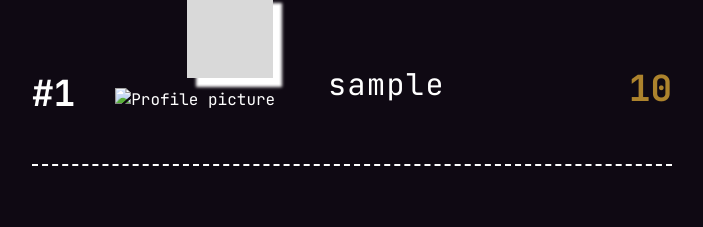
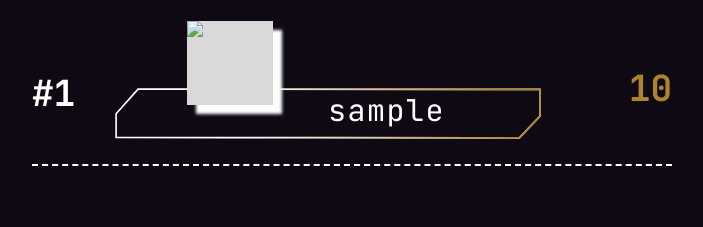
Before and after one commit to GDSC-IIIT-Kalyani/Hacktober-Fest-2023, a Flask app: template templates/index.html in a window 1280 px wide. Shown: the part 2443-2670 px from the top of the page, without its empty margins (288-991 px from the left). Run offline with Flask 2, Linux system fonts and the light colour scheme; the template is opened without the code that fills it: most values are stand-ins (such as "Sample title", 1, 10 or a date in 2020); style sheets or scripts are compiled from the project's sources.

Commit message:
Patches to leaderboard

```diff
--- a/templates/index.html
+++ b/templates/index.html
@@ -182,9 +182,9 @@
         <div class="flex justify-center  gap-10 xs_lead:gap-5  border-b-2 border-dashed border-[#FFFFFF]">
             <div class="text-4xl xs_lead:text-[16px] sm_lead:text-lg md_lead:text-xl  font-bold relative top-[65px] left-0 xs_lead:top-[30px] " >#{{ x.rank }}</div>
             <div class="w-[70%] h-[80px]  mr-12 mb-6 xs_lead:-mb-10 mt-16 sm_lead:-mb-8 md_lead:-mb-6 xl_lead:-mb-1 xl_lead:mt-20 md_lead:mt-14 sm_lead:mt-12 xs:mt-10">
-                <img src="{{ x.profileLink }}" class="xs_lead:w-[208px] xl_lead:min-w-[400px] md_lead:min-w-[300px] sm_lead:min-w-[270px] xs_lead:min-w-[210px] " alt="Profile picture">
+                <img src="{{ url_for('static', filename='assets/Line 36.svg') }}"class="xs_lead:w-[208px] xl_lead:min-w-[400px] md_lead:min-w-[300px] sm_lead:min-w-[270px] xs_lead:min-w-[210px] " alt="Profile picture">
                 <div class="text-4xl  tracking-wider relative pb-2 left-1/2 bottom-[75%] xs_lead:text-lg  xl_lead:bottom-[58%] xl_lead:text-3xl xl_lead:pb-2 md_lead:text-2xl sm_lead:text-xl md_lead:bottom-[42%] sm_lead:bottom-[40%] xs_lead:bottom-[30%] xs_lead:left-[80px] xs_lead:pr-1">{{ x.username }}</div>
-               <div class="h-[84px] w-[86px] relative bg-[#D9D9D9] shadow-custom1 xs_lead:shadow-custom2 bottom-[162px] left-[72px] xs_lead:h-[26px] xs_lead:w-[25px] xs_lead:-top-[75px] xs_lead:left-6 sm_lead:h-11 sm_lead:w-[43px] sm_lead:bottom-[95px] sm+lead:left-10 md_lead:h-12 md_lead:w-[47px] md_lead:bottom-[110px] md_lead:left-12 "></div>
+               <div class="h-[84px] w-[86px] relative bg-[#D9D9D9] shadow-custom1 xs_lead:shadow-custom2 bottom-[162px] left-[72px] xs_lead:h-[26px] xs_lead:w-[25px] xs_lead:-top-[75px] xs_lead:left-6 sm_lead:h-11 sm_lead:w-[43px] sm_lead:bottom-[95px] sm+lead:left-10 md_lead:h-12 md_lead:w-[47px] md_lead:bottom-[110px] md_lead:left-12 "><img src="{{ x.profileLink }}"></div>
             </div>
             <div class="text-4xl xs_lead:text-[16px] text-[#AD832D] font-bold relative top-[60px] md_lead:ml-6 md_lead:text-xl sm_lead:text-lg xs_lead:ml-6 xs_lead:top-[30px]">{{ x.points }}</div>
 
```
